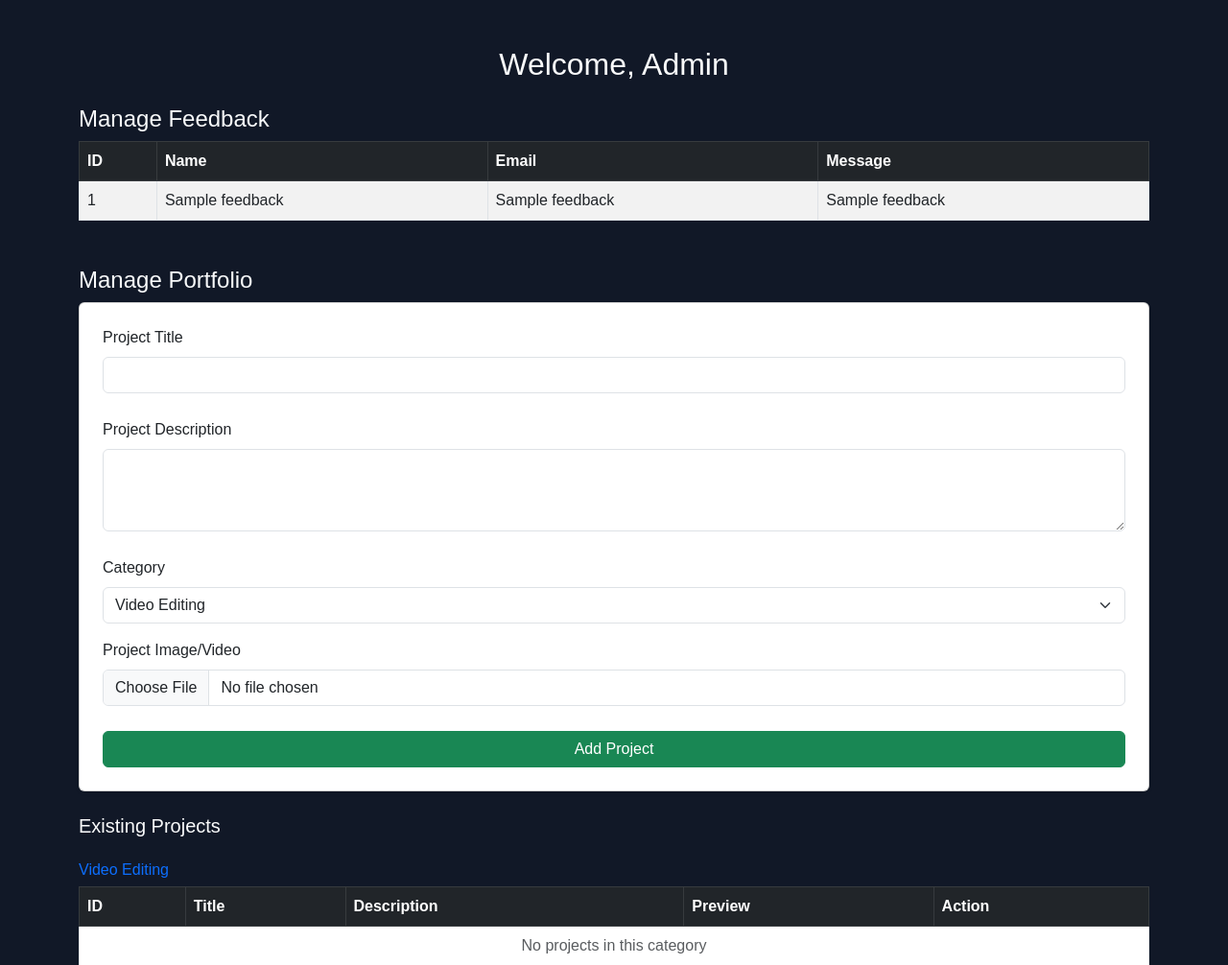
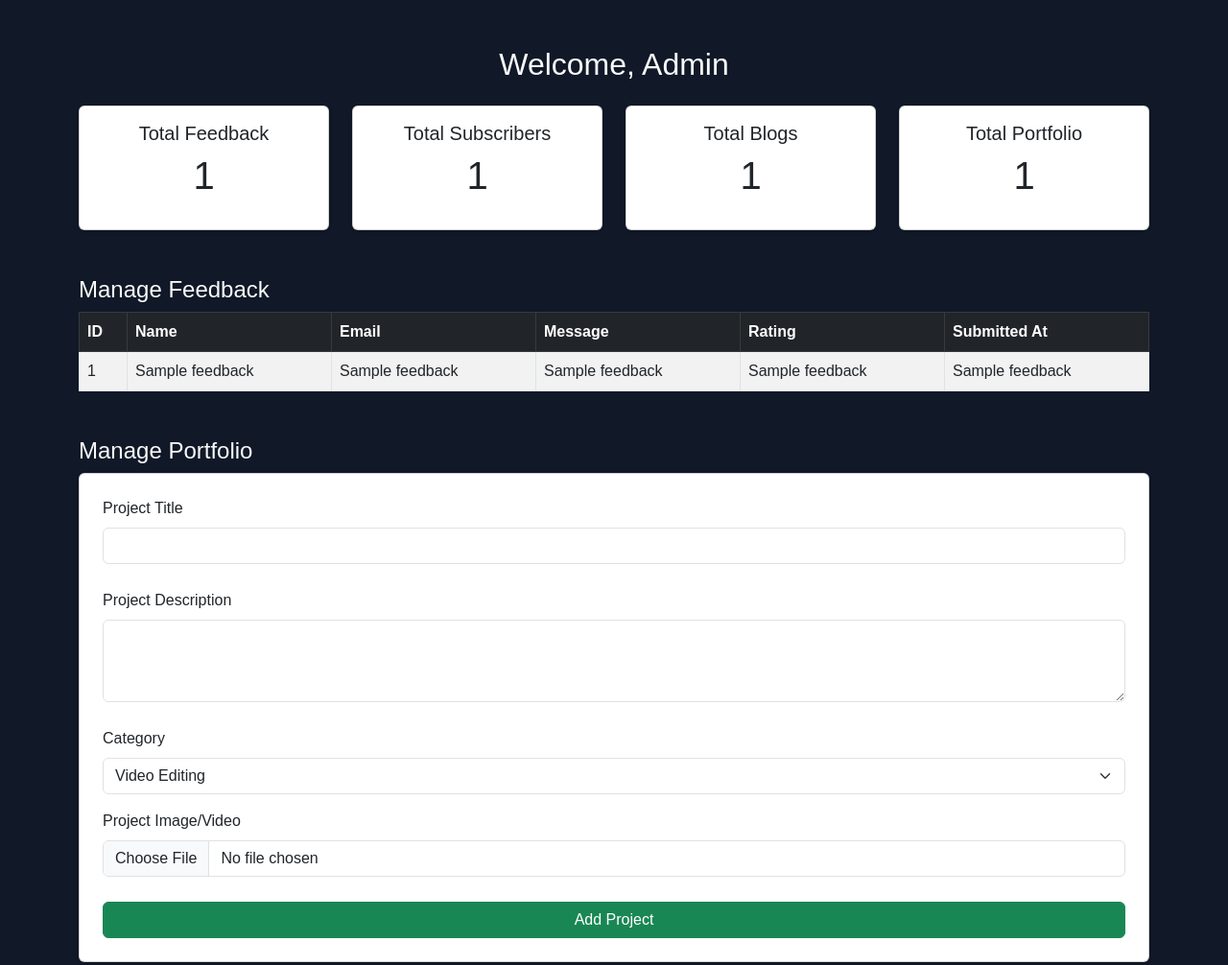
Before and after one commit to zahidsolution/zahidsolution-v3, a Flask app: template templates/admin_dashboard.html in a window 1280 px wide. Shown: the part 76-1082 px from the top of the page at 96% size. Run offline with Flask 3, Linux system fonts and the light colour scheme; the template is opened without the code that fills it: most values are stand-ins (such as "Sample title", 1, 10 or a date in 2020).

Commit message:
Update admin_dashboard.html

```diff
--- a/templates/admin_dashboard.html
+++ b/templates/admin_dashboard.html
@@ -24,6 +24,34 @@
     <div class="container my-5">
         <h2 class="text-center mb-4">Welcome, Admin</h2>
 
+        <!-- Dashboard Stats -->
+        <div class="row text-center mb-5">
+            <div class="col-md-3">
+                <div class="card p-3 shadow-sm">
+                    <h5>Total Feedback</h5>
+                    <p class="display-6">{{ total_feedback or 0 }}</p>
+                </div>
+            </div>
+            <div class="col-md-3">
+                <div class="card p-3 shadow-sm">
+                    <h5>Total Subscribers</h5>
+                    <p class="display-6">{{ total_subscribers or 0 }}</p>
+                </div>
+            </div>
+            <div class="col-md-3">
+                <div class="card p-3 shadow-sm">
+                    <h5>Total Blogs</h5>
+                    <p class="display-6">{{ total_blogs or 0 }}</p>
+                </div>
+            </div>
+            <div class="col-md-3">
+                <div class="card p-3 shadow-sm">
+                    <h5>Total Portfolio</h5>
+                    <p class="display-6">{{ total_portfolio or 0 }}</p>
+                </div>
+            </div>
+        </div>
+
         <!-- Feedback Management -->
         <h4>Manage Feedback</h4>
         <table class="table table-bordered table-striped">
@@ -33,6 +61,8 @@
                     <th>Name</th>
                     <th>Email</th>
                     <th>Message</th>
+                    <th>Rating</th>
+                    <th>Submitted At</th>
                 </tr>
             </thead>
             <tbody>
@@ -42,10 +72,12 @@
                     <td>{{ feedback[1] }}</td>
                     <td>{{ feedback[2] }}</td>
                     <td>{{ feedback[3] }}</td>
+                    <td>{{ feedback[4] }}</td>
+                    <td>{{ feedback[5] }}</td>
                 </tr>
                 {% else %}
                 <tr>
-                    <td colspan="4" class="text-center text-muted">No feedback available</td>
+                    <td colspan="6" class="text-center text-muted">No feedback available</td>
                 </tr>
                 {% endfor %}
             </tbody>
@@ -66,7 +98,6 @@
                 <textarea class="form-control" id="description" name="description" rows="3" required></textarea>
             </div>
 
-            <!-- Category Selection -->
             <div class="mb-3">
                 <label for="category" class="form-label">Category</label>
                 <select class="form-select" id="category" name="category" required>
@@ -76,7 +107,6 @@
                 </select>
             </div>
 
-            <!-- File Upload -->
             <div class="mb-3">
                 <label for="file" class="form-label">Project Image/Video</label>
                 <input type="file" class="form-control" id="file" name="file" accept="image/*,video/*" required>
@@ -134,4 +164,4 @@
 
     <script src="https://cdn.jsdelivr.net/npm/bootstrap@5.3.0/dist/js/bootstrap.bundle.min.js"></script>
 </body>
-    </html>
+                </html>
```
